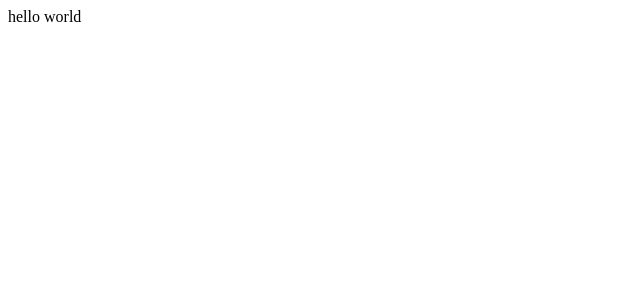
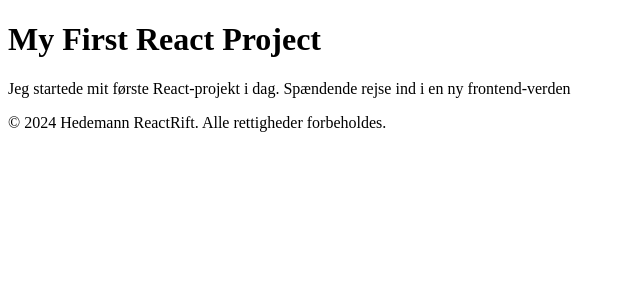
Before and after one commit to Hedemann-Nielsen/ReactStartUp, a React (Vite) app in the folder vite-project/: page / in a window 1280 px wide. Shown: the top 300 px of the page, without its empty margins (0-640 px from the left). Built offline with nearby package versions, Linux system fonts and the light colour scheme.

Commit message:
header, main og footer componenter er opretet

```diff
--- a/vite-project/src/App.jsx
+++ b/vite-project/src/App.jsx
@@ -1,11 +1,16 @@
-
 import './App.scss'
+import { Header } from './components/header/Header'
+import { Main } from './components/main/main'
+ import { Footer } from './components/footer/Footer'
 
 function App() {
 
   return (
     <>
-hello world
+<Header></Header>
+<Main></Main>
+<Footer></Footer>
+
     </>
   )
 }
--- /dev/null
+++ b/vite-project/src/components/footer/Footer.jsx
@@ -0,0 +1,8 @@
+export const Footer = () => {
+    return(
+<footer>
+<p>&copy; 2024 Hedemann ReactRift. Alle rettigheder forbeholdes.</p>
+</footer>
+
+    )
+}
--- /dev/null
+++ b/vite-project/src/components/header/Header.jsx
@@ -0,0 +1,8 @@
+export const Header = () => {
+    return(
+    <header>
+        <h1>My First React Project</h1>
+    </header>
+
+    )
+}
--- /dev/null
+++ b/vite-project/src/components/main/main.jsx
@@ -0,0 +1,8 @@
+export const Main = () => {
+    return(
+    <main>
+        <p>Jeg startede mit første React-projekt i dag. Spændende rejse ind i en ny frontend-verden</p>
+    </main>
+
+    )
+}
```
